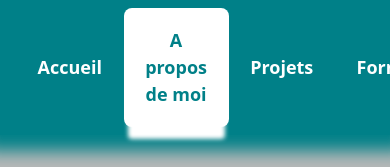
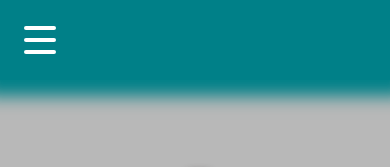
Before and after one commit to StOil-L/lorenzo-portfolio, a React (Vite) app: page /lorenzo-portfolio/aboutme in a window 390 px wide. Shown: the top 167 px of the page. Built offline with nearby package versions, Linux system fonts and the light colour scheme.

Commit message:
Added hamburger menu for NavigationMenu component
- uses media query to check for screen width
- updated README as website is now responsive

```diff
--- a/src/components/layouts/NavigationMenu.tsx
+++ b/src/components/layouts/NavigationMenu.tsx
@@ -1,7 +1,7 @@
 import {Link} from "react-router";
 import DarkModeToggle from "./DarkModeToggle.tsx";
 import {getCookie, setPageCookie} from "../../util/cookies.ts";
-import {useContext, useEffect} from "react";
+import {useContext, useEffect, useState} from "react";
 import {isHrefMatching} from "../../util/misc.ts";
 import {siteRouteIds, siteRouteNames} from "../../assets/config/SiteRoutes.ts";
 import {AuthorizedCookies, type ContextState, CurrentPage} from "../../util/contexts.ts";
@@ -10,6 +10,21 @@ function NavigationMenu() {
 
   const acceptCookies = useContext<ContextState<number>>(AuthorizedCookies);
   const currentPageValue = useContext<ContextState<string>>(CurrentPage);
+
+  const [hamburgerMenu, openHamburgerMenu] = useState<boolean>(false);
+
+  const [hamburgerMenuDisplay, setHamburgerMenuDisplay] = useState<boolean>(false);
+
+  const navigationRoutes = (
+    <>
+      {siteRouteIds.map((routeId, index) => {
+        return <Link key={index} id={routeId} className={isHrefMatching(routeId) ? "selected" : ""}
+                     to={routeId} onClick={() => currentPageValue.action!(routeId)}>
+          {siteRouteNames[index]}
+        </Link>
+      })}
+    </>
+  );
 
   useEffect(() => {
     let pageFound: boolean = false;
@@ -26,18 +41,39 @@ function NavigationMenu() {
     setPageCookie(currentPageValue.state);
   }, [currentPageValue.state]);
 
+  useEffect(() => {
+    const handleHamburgerMenuDisplay = (event: MediaQueryListEvent) => {
+      setHamburgerMenuDisplay(event.matches);
+      if(!event.matches) openHamburgerMenu(false);
+    }
+    const displayHamburgerMenuQuery = window.matchMedia("screen and (max-width: 880px)");
+    displayHamburgerMenuQuery.addEventListener("change", handleHamburgerMenuDisplay)
+    setHamburgerMenuDisplay(displayHamburgerMenuQuery.matches)
+    return () => {
+      displayHamburgerMenuQuery.removeEventListener("change", handleHamburgerMenuDisplay)
+    }
+  }, []);
+
   return (
-    <nav>
-      {siteRouteIds.map((routeId, index) => {
-        return <Link key={index} id={routeId} className={isHrefMatching(routeId) ? "selected" : ""}
-                     to={routeId} onClick={() => currentPageValue.action!(routeId)}>
-          {siteRouteNames[index]}
-        </Link>
-      })}
-      {(getCookie("cookiesaccept") === 'true' // on page reload
-        || (acceptCookies.state > 0)) // on cookies accepted (value becomes 1)
-        && <DarkModeToggle />}
-    </nav>
+    <>
+      <nav>
+        {hamburgerMenuDisplay? (
+          <div className="hamburger" onClick={() => openHamburgerMenu(!hamburgerMenu)}>
+            <div></div>
+            <div></div>
+            <div></div>
+          </div>
+        ) : navigationRoutes}
+        {(getCookie("cookiesaccept") === 'true' // on page reload
+            || (acceptCookies.state > 0)) // on cookies accepted (value becomes 1)
+          && <DarkModeToggle />}
+      </nav>
+      {hamburgerMenu && (
+        <nav className="mobile">
+          {navigationRoutes}
+        </nav>
+      )}
+    </>
   )
 }
 
--- a/src/stylesheets/MainLayout.css
+++ b/src/stylesheets/MainLayout.css
@@ -55,6 +55,53 @@ nav a {
 
 nav a:hover {
     color: #C0D0F8;
+}
+
+.hamburger {
+    width: 3rem;
+    height: 3rem;
+    display: flex;
+    flex-direction: column;
+    align-items: center;
+    justify-content: center;
+    cursor: pointer;
+}
+
+.hamburger div {
+    border-radius: 0.125rem;
+    width: 2rem;
+    height: 0.25rem;
+    background-color: white;
+    margin-top: 0.250rem;
+    margin-bottom: 0.250rem;
+}
+
+.mobile {
+    position: fixed;
+    padding: unset;
+    top: 5rem;
+    left: 1rem;
+    width: fit-content;
+    flex-direction: column;
+    align-items: flex-start;
+    box-shadow: 0 0 1rem 1rem var(--nav-color);
+    overflow: hidden;
+}
+
+.mobile a {
+    width: 100%;
+    border-radius: unset;
+    text-align: left;
+}
+
+.mobile a:not(.selected) {
+    background-color: var(--nav-color);
+    border: var(--nav-color) 1px solid;
+}
+
+.mobile .selected {
+    box-shadow: unset;
+    border: #B8B8B8 1px solid;
 }
 
 h1 {
@@ -128,5 +175,3 @@ h1 {
         width: 80%;
     }
 }
-
-/* TODO ajouter query pour navbar à 860px (faire un menu hamburger) */
```
Also changed, not shown: 1 other file (tests, documents, lock files or other folders).
